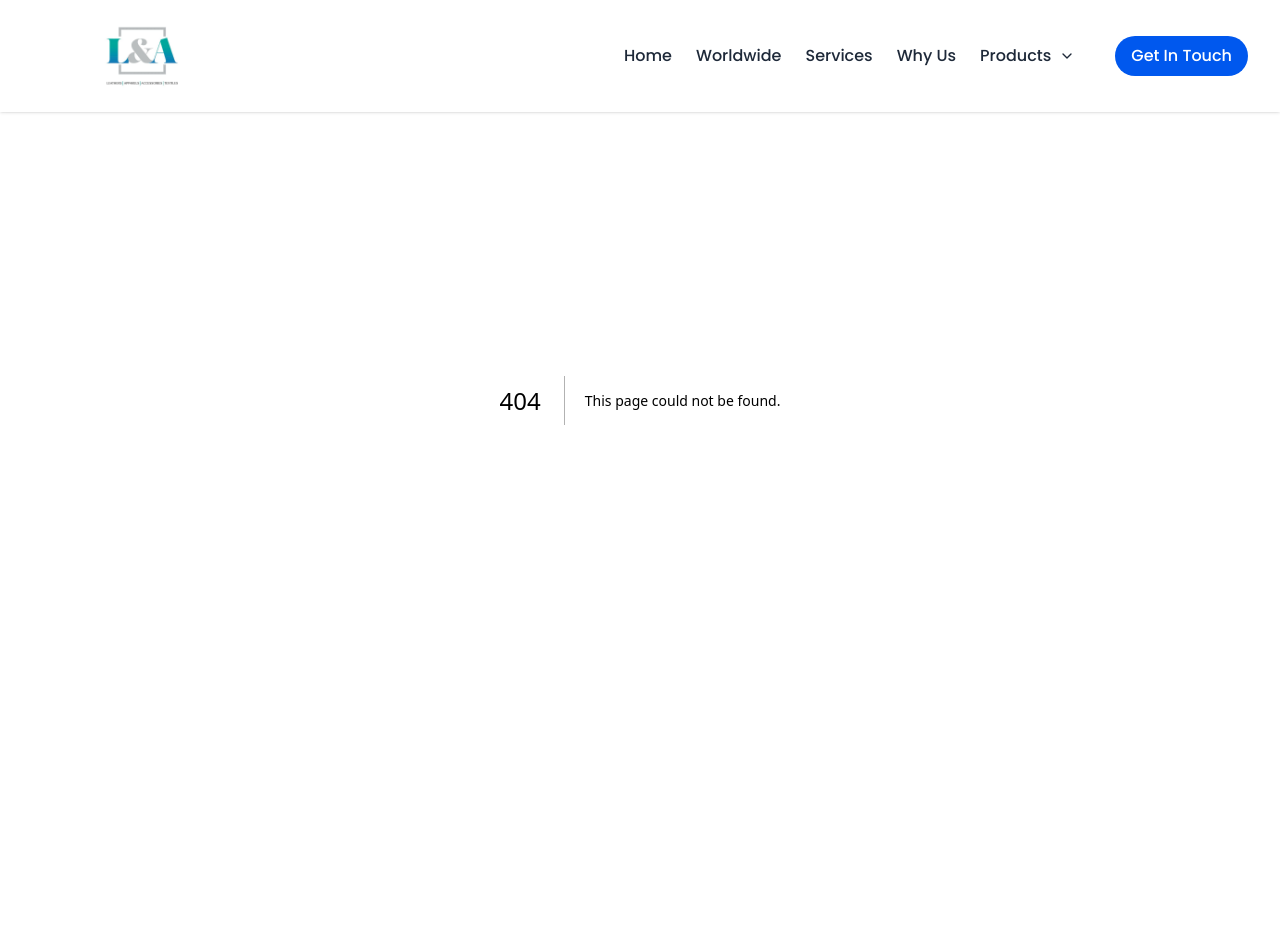
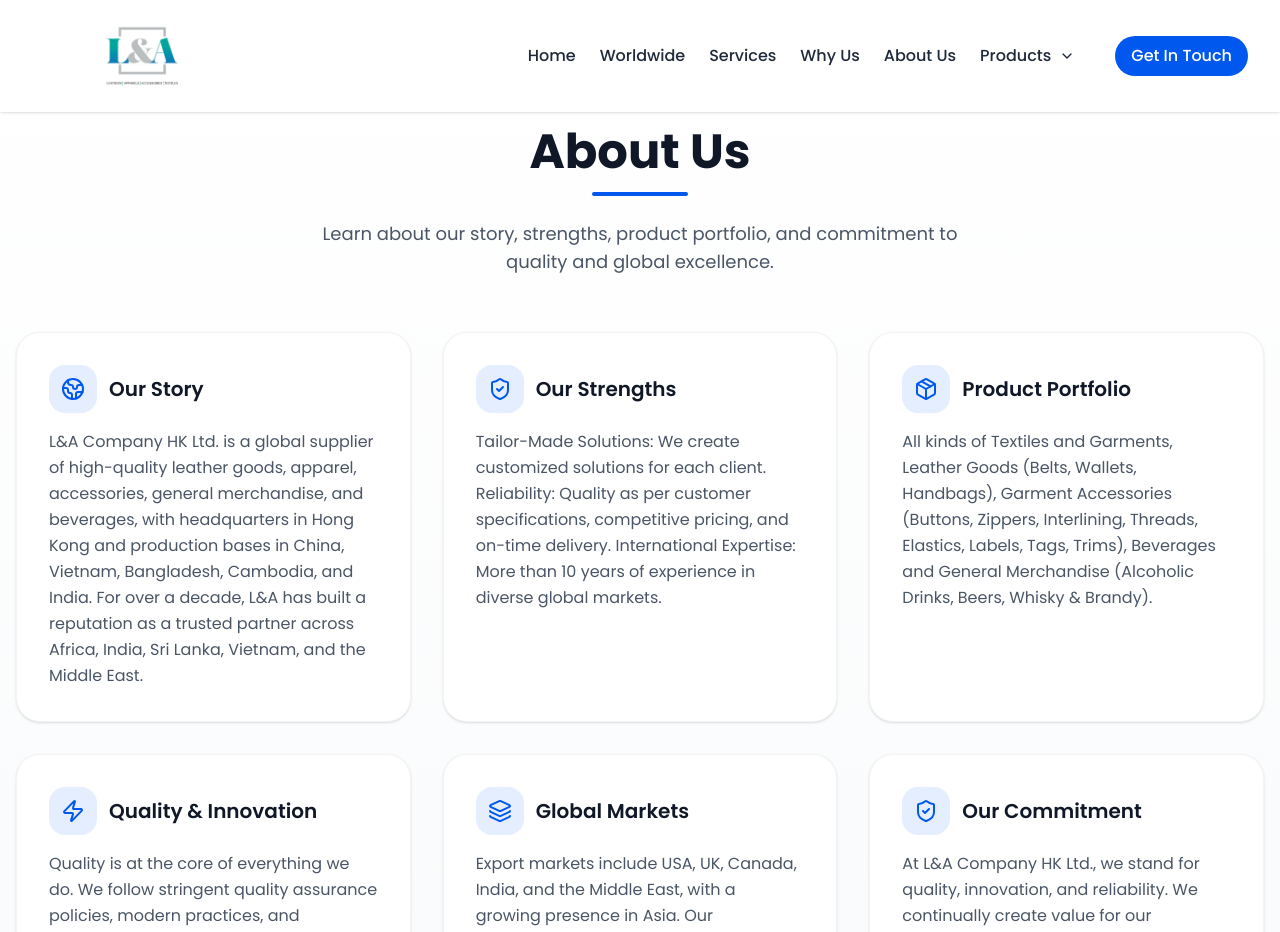
Before and after one commit to suman-bonakurthi/lahkltd, a Next.js app: page /about in a window 1280 px wide. Before the commit this address had no page. Shown: the top 932 px of the page. Before the commit the page ends 800 px from the top, so only its background shows below. Built offline with nearby package versions, Linux system fonts and the light colour scheme.

Commit message:
new page

```diff
--- /dev/null
+++ b/app/about/page.tsx
@@ -0,0 +1,94 @@
+"use client";
+
+import React from "react";
+import { Globe2, Layers, Zap, Package, ShieldCheck } from "lucide-react";
+
+export default function AboutUs() {
+  return (
+    <section className="pt-32 pb-20 bg-gradient-to-b from-white to-gray-50">
+      <div className="max-w-7xl mx-auto px-4 text-center">
+        <h1 className="text-4xl md:text-5xl font-extrabold text-gray-900 mb-4">
+          About Us
+        </h1>
+        <div className="w-24 h-1 bg-primary mx-auto mb-6 rounded-full"></div>
+        <p className="text-gray-600 mb-14 max-w-2xl mx-auto text-lg">
+          Learn about our story, strengths, product portfolio, and commitment to quality and global excellence.
+        </p>
+
+        <div className="grid gap-8 sm:grid-cols-2 lg:grid-cols-3 text-left">
+          <div className="bg-white rounded-3xl shadow-sm hover:shadow-xl border border-gray-100 p-8 transform hover:-translate-y-1 transition-all duration-300">
+            <div className="flex items-center mb-4">
+              <div className="w-12 h-12 flex items-center justify-center rounded-2xl bg-primary/10 text-primary mr-3">
+                <Globe2 className="w-6 h-6" />
+              </div>
+              <h3 className="text-xl font-semibold text-gray-900">Our Story</h3>
+            </div>
+            <p className="text-gray-600 leading-relaxed">
+              L&A Company HK Ltd. is a global supplier of high-quality leather goods, apparel, accessories, general merchandise, and beverages, with headquarters in Hong Kong and production bases in China, Vietnam, Bangladesh, Cambodia, and India. For over a decade, L&A has built a reputation as a trusted partner across Africa, India, Sri Lanka, Vietnam, and the Middle East.
+            </p>
+          </div>
+
+          <div className="bg-white rounded-3xl shadow-sm hover:shadow-xl border border-gray-100 p-8 transform hover:-translate-y-1 transition-all duration-300">
+            <div className="flex items-center mb-4">
+              <div className="w-12 h-12 flex items-center justify-center rounded-2xl bg-primary/10 text-primary mr-3">
+                <ShieldCheck className="w-6 h-6" />
+              </div>
+              <h3 className="text-xl font-semibold text-gray-900">Our Strengths</h3>
+            </div>
+            <p className="text-gray-600 leading-relaxed">
+              Tailor-Made Solutions: We create customized solutions for each client. Reliability: Quality as per customer specifications, competitive pricing, and on-time delivery. International Expertise: More than 10 years of experience in diverse global markets.
+            </p>
+          </div>
+
+          <div className="bg-white rounded-3xl shadow-sm hover:shadow-xl border border-gray-100 p-8 transform hover:-translate-y-1 transition-all duration-300">
+            <div className="flex items-center mb-4">
+              <div className="w-12 h-12 flex items-center justify-center rounded-2xl bg-primary/10 text-primary mr-3">
+                <Package className="w-6 h-6" />
+              </div>
+              <h3 className="text-xl font-semibold text-gray-900">Product Portfolio</h3>
+            </div>
+            <p className="text-gray-600 leading-relaxed">
+              All kinds of Textiles and Garments, Leather Goods (Belts, Wallets, Handbags), Garment Accessories (Buttons, Zippers, Interlining, Threads, Elastics, Labels, Tags, Trims), Beverages and General Merchandise (Alcoholic Drinks, Beers, Whisky & Brandy).
+            </p>
+          </div>
+
+          <div className="bg-white rounded-3xl shadow-sm hover:shadow-xl border border-gray-100 p-8 transform hover:-translate-y-1 transition-all duration-300">
+            <div className="flex items-center mb-4">
+              <div className="w-12 h-12 flex items-center justify-center rounded-2xl bg-primary/10 text-primary mr-3">
+                <Zap className="w-6 h-6" />
+              </div>
+              <h3 className="text-xl font-semibold text-gray-900">Quality & Innovation</h3>
+            </div>
+            <p className="text-gray-600 leading-relaxed">
+              Quality is at the core of everything we do. We follow stringent quality assurance policies, modern practices, and advanced manufacturing technologies. Our customer-centric approach emphasizes innovation, fashion trend analysis, and continuous improvement.
+            </p>
+          </div>
+
+          <div className="bg-white rounded-3xl shadow-sm hover:shadow-xl border border-gray-100 p-8 transform hover:-translate-y-1 transition-all duration-300">
+            <div className="flex items-center mb-4">
+              <div className="w-12 h-12 flex items-center justify-center rounded-2xl bg-primary/10 text-primary mr-3">
+                <Layers className="w-6 h-6" />
+              </div>
+              <h3 className="text-xl font-semibold text-gray-900">Global Markets</h3>
+            </div>
+            <p className="text-gray-600 leading-relaxed">
+              Export markets include USA, UK, Canada, India, and the Middle East, with a growing presence in Asia. Our distribution capabilities position us as a global leader in supplying leather goods, apparel, and accessories worldwide.
+            </p>
+          </div>
+
+          <div className="bg-white rounded-3xl shadow-sm hover:shadow-xl border border-gray-100 p-8 transform hover:-translate-y-1 transition-all duration-300">
+            <div className="flex items-center mb-4">
+              <div className="w-12 h-12 flex items-center justify-center rounded-2xl bg-primary/10 text-primary mr-3">
+                <ShieldCheck className="w-6 h-6" />
+              </div>
+              <h3 className="text-xl font-semibold text-gray-900">Our Commitment</h3>
+            </div>
+            <p className="text-gray-600 leading-relaxed">
+              At L&A Company HK Ltd., we stand for quality, innovation, and reliability. We continually create value for our customers by offering products that enhance competitiveness in an ever-evolving market. L&A Company HK Ltd. – A Trusted Name in Leather, Apparel, and Accessories in the Fashion industry.
+            </p>
+          </div>
+        </div>
+      </div>
+    </section>
+  );
+}
--- a/app/components/Navbar.tsx
+++ b/app/components/Navbar.tsx
@@ -39,7 +39,6 @@
     return () => document.removeEventListener("mousedown", handler);
   }, []);
 
-  // mobile menu top
   const mobileMenuTop = scrolled ? "5rem" : "7rem";
 
   return (
@@ -50,7 +49,7 @@
     >
       <div className="container mx-auto px-4 sm:px-6 lg:px-8 h-full">
         <div className="flex flex-col lg:flex-row lg:justify-between lg:items-center h-full">
-          {/* Üst satır: logo + hamburger */}
+          {/* Logo + Hamburger */}
           <div className="flex justify-between items-center py-2 lg:py-0">
             <Link href="/" className="flex items-center">
               <div
@@ -58,7 +57,13 @@
                   scrolled ? "w-32 h-10 sm:w-36 sm:h-12" : "w-48 h-16 sm:w-56 sm:h-18"
                 }`}
               >
-                <Image src="/logo.jpg" alt="L&A Logo" fill  sizes="(max-width: 768px) 100vw, 50vw" className="object-contain" />
+                <Image
+                  src="/logo.jpg"
+                  alt="L&A Logo"
+                  fill
+                  sizes="(max-width: 768px) 100vw, 50vw"
+                  className="object-contain"
+                />
               </div>
             </Link>
 
@@ -76,34 +81,25 @@
             </div>
           </div>
 
-          {/* Alt satır: menü öğeleri */}
+          {/* Desktop Menu */}
           <div className="hidden lg:flex gap-4 xl:gap-6 items-center">
-            <Link
-              href="/"
-              className="text-gray-800 hover:text-primary font-medium transition text-sm xl:text-base"
-            >
+            <Link href="/" className="text-gray-800 hover:text-primary font-medium transition text-sm xl:text-base">
               Home
             </Link>
-            <Link
-              href="/worldwide"
-              className="text-gray-800 hover:text-primary font-medium transition text-sm xl:text-base"
-            >
+            <Link href="/worldwide" className="text-gray-800 hover:text-primary font-medium transition text-sm xl:text-base">
               Worldwide
             </Link>
-            <Link
-              href="/services"
-              className="text-gray-800 hover:text-primary font-medium transition text-sm xl:text-base"
-            >
+            <Link href="/services" className="text-gray-800 hover:text-primary font-medium transition text-sm xl:text-base">
               Services
             </Link>
-            <Link
-              href="/why-us"
-              className="text-gray-800 hover:text-primary font-medium transition text-sm xl:text-base"
-            >
+            <Link href="/whyus" className="text-gray-800 hover:text-primary font-medium transition text-sm xl:text-base">
               Why Us
             </Link>
+            <Link href="/about" className="text-gray-800 hover:text-primary font-medium transition text-sm xl:text-base">
+              About Us
+            </Link>
 
-            {/* Products dropdown */}
+            {/* Products Dropdown */}
             <div
               ref={dropdownRef}
               className="relative"
@@ -161,36 +157,23 @@
         >
           <div className="px-6 py-6">
             <nav className="flex flex-col gap-3">
-              <Link
-                href="/"
-                onClick={() => setMobileOpen(false)}
-                className="py-3 text-gray-800 font-medium border-b border-gray-100"
-              >
+              <Link href="/" onClick={() => setMobileOpen(false)} className="py-3 text-gray-800 font-medium border-b border-gray-100">
                 Home
               </Link>
-              <Link
-                href="/worldwide"
-                onClick={() => setMobileOpen(false)}
-                className="py-3 text-gray-800 font-medium border-b border-gray-100"
-              >
+              <Link href="/worldwide" onClick={() => setMobileOpen(false)} className="py-3 text-gray-800 font-medium border-b border-gray-100">
                 Worldwide
               </Link>
-              <Link
-                href="/services"
-                onClick={() => setMobileOpen(false)}
-                className="py-3 text-gray-800 font-medium border-b border-gray-100"
-              >
+              <Link href="/services" onClick={() => setMobileOpen(false)} className="py-3 text-gray-800 font-medium border-b border-gray-100">
                 Services
               </Link>
-              <Link
-                href="/why-us"
-                onClick={() => setMobileOpen(false)}
-                className="py-3 text-gray-800 font-medium border-b border-gray-100"
-              >
+              <Link href="/whyus" onClick={() => setMobileOpen(false)} className="py-3 text-gray-800 font-medium border-b border-gray-100">
                 Why Us
               </Link>
+              <Link href="/about" onClick={() => setMobileOpen(false)} className="py-3 text-gray-800 font-medium border-b border-gray-100">
+                About Us
+              </Link>
 
-              {/* Mobile Products accordion */}
+              {/* Products Accordion */}
               <div className="pt-2">
                 <button
                   onClick={() => setMobileProductsOpen((s) => !s)}
@@ -198,9 +181,7 @@
                   aria-expanded={mobileProductsOpen}
                 >
                   <span>Products</span>
-                  <ChevronDown
-                    className={`w-5 h-5 transition-transform ${mobileProductsOpen ? "rotate-180" : "rotate-0"}`}
-                  />
+                  <ChevronDown className={`w-5 h-5 transition-transform ${mobileProductsOpen ? "rotate-180" : "rotate-0"}`} />
                 </button>
 
                 {mobileProductsOpen && (
```
